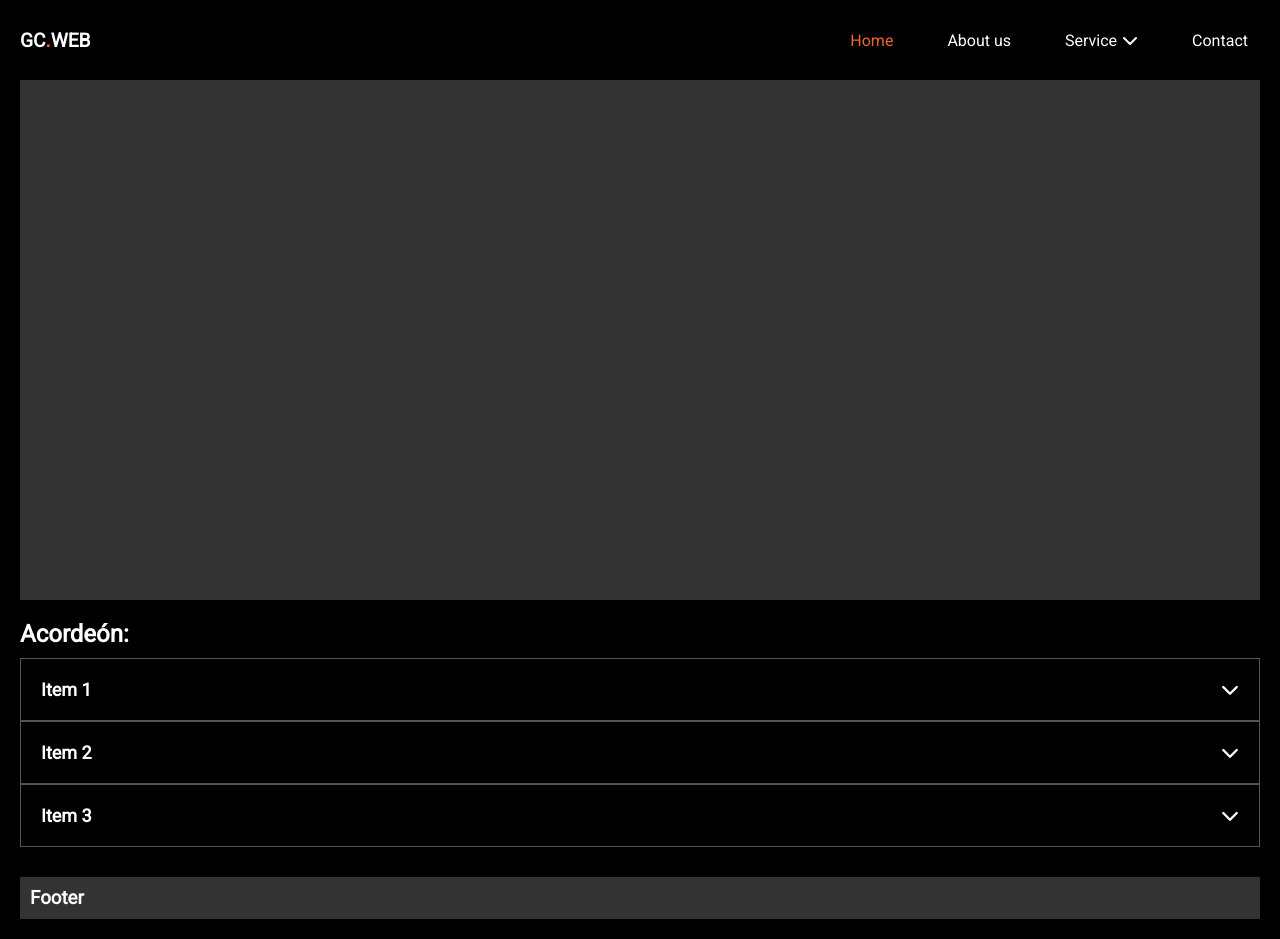
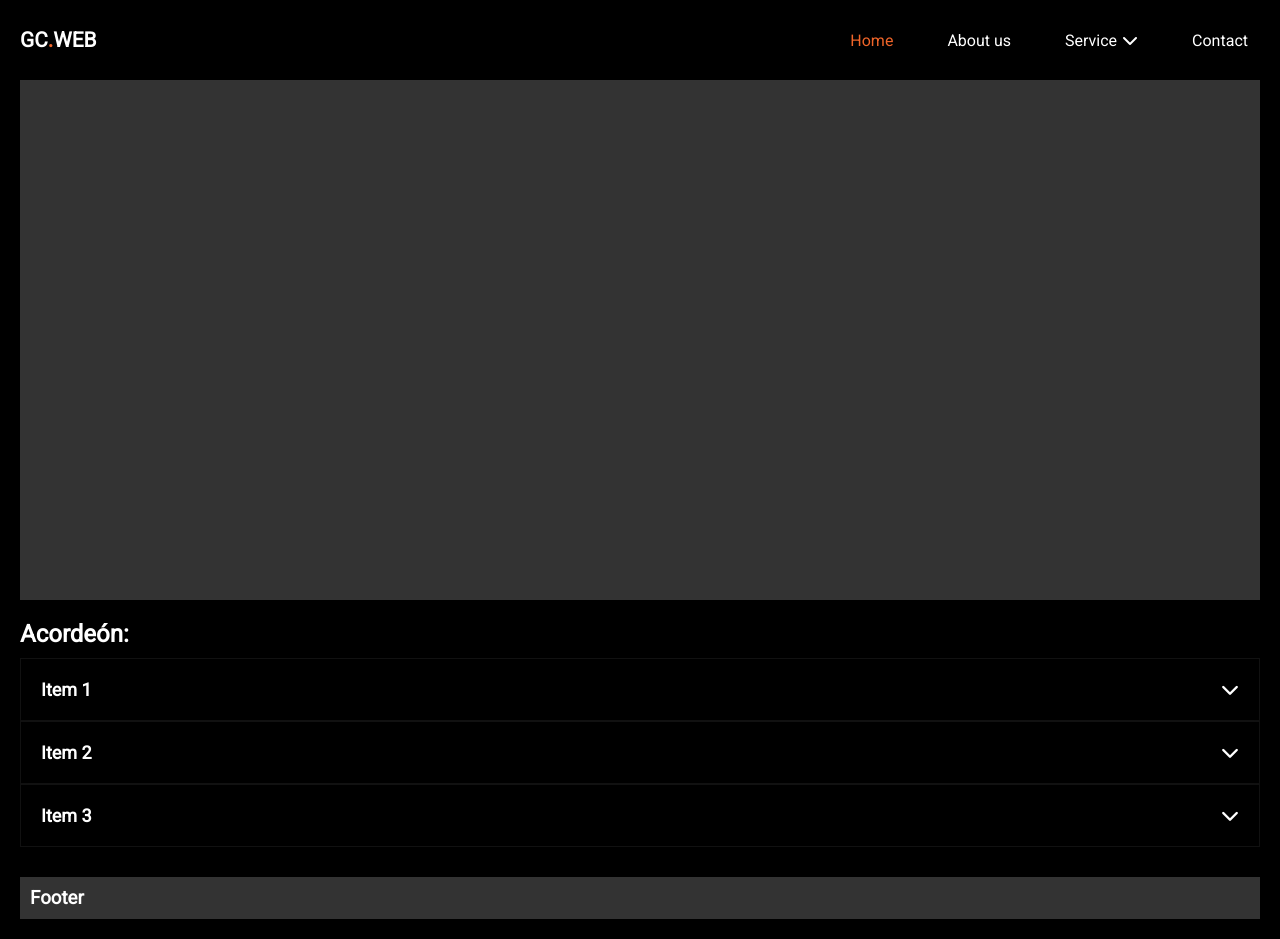
Before and after one commit to german-carosio/gcWeb, a React (Vite) app: page / in a window 1280 px wide. Built offline with nearby package versions, Linux system fonts and the light colour scheme.

Commit message:
arreglos de estilos

```diff
--- a/src/componets/Acordeon/Acordeon.module.css
+++ b/src/componets/Acordeon/Acordeon.module.css
@@ -9,7 +9,7 @@
 
   .accordion details {
     background: #000; /* Fondo más claro para contraste */
-    border: 1px solid #555;
+    border: 1px solid #111;
     padding: 10px;
     box-shadow: 0 2px 4px rgba(0,0,0,0.2);
     color: #fff; /* Texto blanco */
@@ -39,7 +39,8 @@
     margin: 10px 0 0;
     padding: 10px;
     background: #000; /* Fondo más claro para el contenido */
-    color: #fff; /* Texto blanco */
+    color: #999; /* Texto blanco */
+    font-size: 1em;
   }
 
   .accordion summary i {
--- a/src/partials/Navbar/Navbar.module.css
+++ b/src/partials/Navbar/Navbar.module.css
@@ -25,7 +25,7 @@
 }
 
 .logo {
-  font-size: 1.2em;
+  font-size: 1.3em;
 }
 
 .menu {
@@ -78,7 +78,7 @@
   top: 0;
   left: 0;
   width: 100%;
-  border: solid 1px var(--naranja);
+  /* border: solid 1px var(--naranja); */
   border-radius: 4px;
   width: max-content;
   margin-top: 10px;
@@ -94,7 +94,7 @@
 }
 
 .subMenuLink:hover {
-  background-color: #999;
+  color: var(--naranja);
 }
 
 .btnMenu {
@@ -153,7 +153,7 @@
     position: absolute;
     top: 100%;
     left: 0;
-    background-color: var(--gris-oscuro);
+    background-color: var(--negro);
     padding: 10px 0;
   }
 
```
